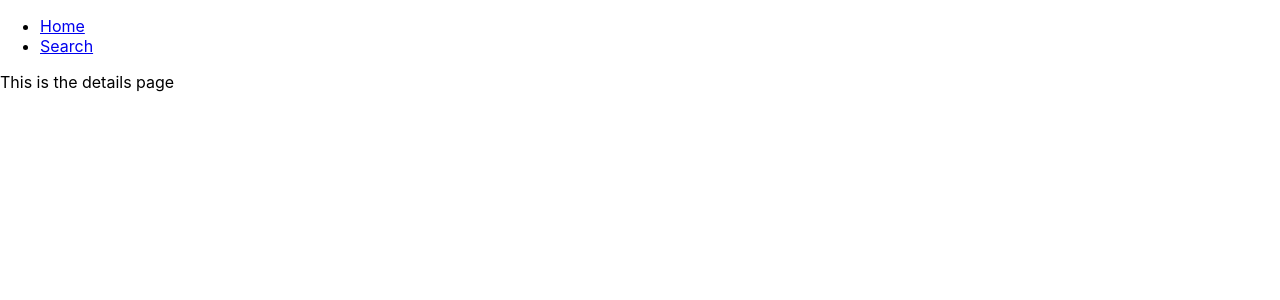
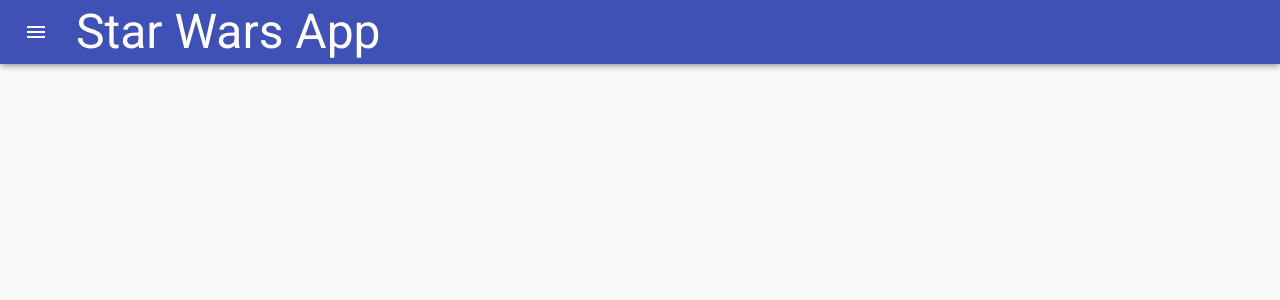
Before and after one commit to IanMihuro/ian-mihuro-starwars-fe, a React (Create React App) app: page /details in a window 1280 px wide. Shown: the top 300 px of the page. Built offline with nearby package versions, Linux system fonts and the light colour scheme.

Commit message:
added styled components

```diff
--- a/package.json
+++ b/package.json
@@ -6,6 +6,7 @@
     "@apollo/client": "^3.3.16",
     "@material-ui/core": "^4.11.4",
     "@material-ui/data-grid": "^4.0.0-alpha.28",
+    "@material-ui/icons": "^4.11.2",
     "@testing-library/jest-dom": "^5.11.4",
     "@testing-library/react": "^11.1.0",
     "@testing-library/user-event": "^12.1.10",
@@ -19,6 +20,7 @@
     "react-dom": "^17.0.2",
     "react-router-dom": "^5.2.0",
     "react-scripts": "4.0.3",
+    "styled-components": "^5.3.0",
     "typescript": "^4.1.2",
     "web-vitals": "^1.0.1"
   },
@@ -48,6 +50,7 @@
   },
   "devDependencies": {
     "@types/material-ui": "^0.21.8",
-    "@types/react-router-dom": "^5.1.7"
+    "@types/react-router-dom": "^5.1.7",
+    "@types/styled-components": "^5.1.9"
   }
 }
--- a/src/App.tsx
+++ b/src/App.tsx
@@ -8,6 +8,7 @@
 
 function App() {
   return (
+    <div style={{ height: "100%" }}>
       <Router>
         <Header />
         <Switch>
@@ -22,6 +23,7 @@
           </Route>
         </Switch>
       </Router>
+    </div>
   );
 }
 
--- a/src/components/header.tsx
+++ b/src/components/header.tsx
@@ -1,17 +1,172 @@
-import React from "react";
+import React, { useState } from "react";
 import { Link } from "react-router-dom";
+import styled from "styled-components";
+//Material-UI Imports
+import clsx from "clsx";
+import {
+  makeStyles,
+  useTheme,
+  Theme,
+  createStyles,
+} from "@material-ui/core/styles";
+import Drawer from "@material-ui/core/Drawer";
+import CssBaseline from "@material-ui/core/CssBaseline";
+import AppBar from "@material-ui/core/AppBar";
+import Toolbar from "@material-ui/core/Toolbar";
+import List from "@material-ui/core/List";
+import Typography from "@material-ui/core/Typography";
+import Divider from "@material-ui/core/Divider";
+import IconButton from "@material-ui/core/IconButton";
+import MenuIcon from "@material-ui/icons/Menu";
+import ChevronLeftIcon from "@material-ui/icons/ChevronLeft";
+import ChevronRightIcon from "@material-ui/icons/ChevronRight";
+import ListItem from "@material-ui/core/ListItem";
+import ListItemIcon from "@material-ui/core/ListItemIcon";
+import ListItemText from "@material-ui/core/ListItemText";
+import HomeIcon from "@material-ui/icons/Home";
+import SearchIcon from "@material-ui/icons/Search";
+
+const drawerWidth = 240;
+
+const useStyles = makeStyles((theme: Theme) =>
+  createStyles({
+    root: {
+      display: "flex",
+    },
+    appBar: {
+      transition: theme.transitions.create(["margin", "width"], {
+        easing: theme.transitions.easing.sharp,
+        duration: theme.transitions.duration.leavingScreen,
+      }),
+    },
+    appBarShift: {
+      width: `calc(100% - ${drawerWidth}px)`,
+      marginLeft: drawerWidth,
+      transition: theme.transitions.create(["margin", "width"], {
+        easing: theme.transitions.easing.easeOut,
+        duration: theme.transitions.duration.enteringScreen,
+      }),
+    },
+    menuButton: {
+      marginRight: theme.spacing(2),
+    },
+    hide: {
+      display: "none",
+    },
+    drawer: {
+      width: drawerWidth,
+      flexShrink: 0,
+    },
+    drawerPaper: {
+      width: drawerWidth,
+    },
+    drawerHeader: {
+      display: "flex",
+      alignItems: "center",
+      padding: theme.spacing(0, 1),
+      // necessary for content to be below app bar
+      ...theme.mixins.toolbar,
+      justifyContent: "flex-end",
+    },
+    content: {
+      flexGrow: 1,
+      padding: theme.spacing(3),
+      transition: theme.transitions.create("margin", {
+        easing: theme.transitions.easing.sharp,
+        duration: theme.transitions.duration.leavingScreen,
+      }),
+      marginLeft: -drawerWidth,
+    },
+    contentShift: {
+      transition: theme.transitions.create("margin", {
+        easing: theme.transitions.easing.easeOut,
+        duration: theme.transitions.duration.enteringScreen,
+      }),
+      marginLeft: 0,
+    },
+  })
+);
+
+const CustomLink = styled(Link)`
+  text-decoration: none;
+`;
 
 export const Header = () => {
+  const classes = useStyles();
+  const theme = useTheme();
+  const [open, setOpen] = useState(false);
+
+  const handleDrawerOpen = () => {
+    setOpen(true);
+  };
+
+  const handleDrawerClose = () => {
+    setOpen(false);
+  };
+
   return (
-    <div>
-      <ul>
-        <li>
-          <Link to="/">Home</Link>
-        </li>
-        <li>
-          <Link to="/search">Search</Link>
-        </li>
-      </ul>
+    <div className={classes.root}>
+      <CssBaseline />
+      <AppBar
+        position="fixed"
+        className={clsx(classes.appBar, {
+          [classes.appBarShift]: open,
+        })}
+      >
+        <Toolbar>
+          <IconButton
+            color="inherit"
+            aria-label="open drawer"
+            onClick={handleDrawerOpen}
+            edge="start"
+            className={clsx(classes.menuButton, open && classes.hide)}
+          >
+            <MenuIcon />
+          </IconButton>
+          <Typography variant="h3" noWrap>
+            Star Wars App
+          </Typography>
+        </Toolbar>
+      </AppBar>
+      <Drawer
+        className={classes.drawer}
+        variant="persistent"
+        anchor="left"
+        open={open}
+        classes={{
+          paper: classes.drawerPaper,
+        }}
+      >
+        <div className={classes.drawerHeader}>
+          <IconButton onClick={handleDrawerClose}>
+            {theme.direction === "ltr" ? (
+              <ChevronLeftIcon />
+            ) : (
+              <ChevronRightIcon />
+            )}
+          </IconButton>
+        </div>
+        <Divider />
+        <List>
+          <CustomLink to="/">
+            <ListItem button>
+              <ListItemIcon>
+                <HomeIcon />
+              </ListItemIcon>
+              <ListItemText primary={"Home"} />
+            </ListItem>
+          </CustomLink>
+          <CustomLink to="/search">
+            <ListItem button>
+              <ListItemIcon>
+                <SearchIcon />
+              </ListItemIcon>
+              <ListItemText primary={"Search"} />
+            </ListItem>
+          </CustomLink>
+        </List>
+        <Divider />
+      </Drawer>
     </div>
   );
 };
--- a/src/components/table.tsx
+++ b/src/components/table.tsx
@@ -1,5 +1,13 @@
 import { ITableProps, IPerson } from "../shared/types";
 import { DataGrid, GridPageChangeParams } from "@material-ui/data-grid";
+import styled from "styled-components";
+
+const Container = styled.div`
+  margin: 60px 0;
+  width: 100%;
+  height: 600px;
+  min-height: 440px;
+`;
 
 export const Table = ({
   data,
@@ -16,7 +24,7 @@
     { field: "height", headerName: "Height", width: 200 },
     { field: "mass", headerName: "Mass", width: 200 },
     { field: "gender", headerName: "Gender", width: 200 },
-    { field: "homeworld", headerName: "Home World", width: 200 },
+    { field: "homeworld", headerName: "Home World", width: 250 },
   ];
 
   const generateRows = (data: IPerson[]): IPerson[] => {
@@ -30,7 +38,7 @@
   };
 
   return (
-    <div style={{ height: "400px", width: "100%" }}>
+    <Container>
       {rows && (
         <DataGrid
           getRowId={(row) => row.id}
@@ -43,6 +51,6 @@
           loading={loading}
         />
       )}
-    </div>
+    </Container>
   );
 };
```
Lines whose indentation alone changed are shown as unchanged.
